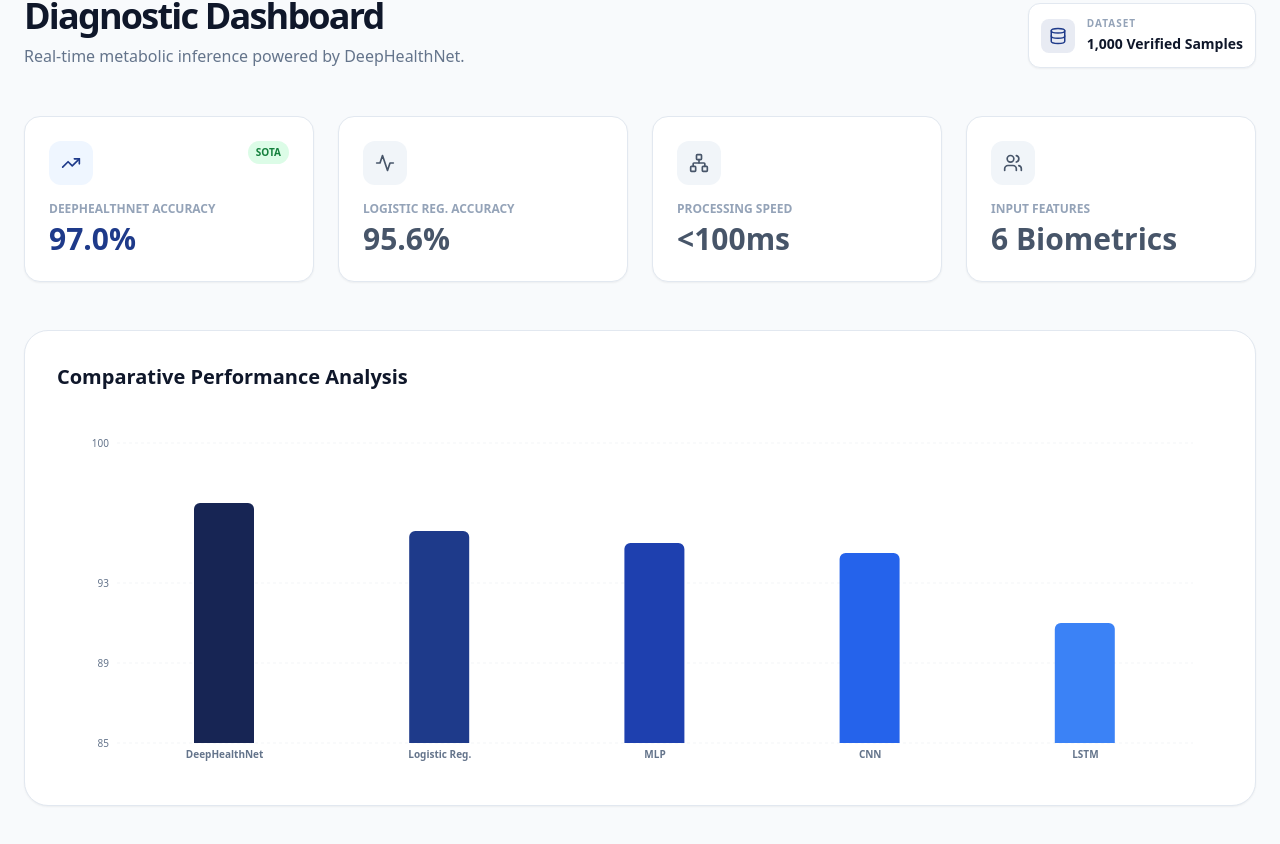
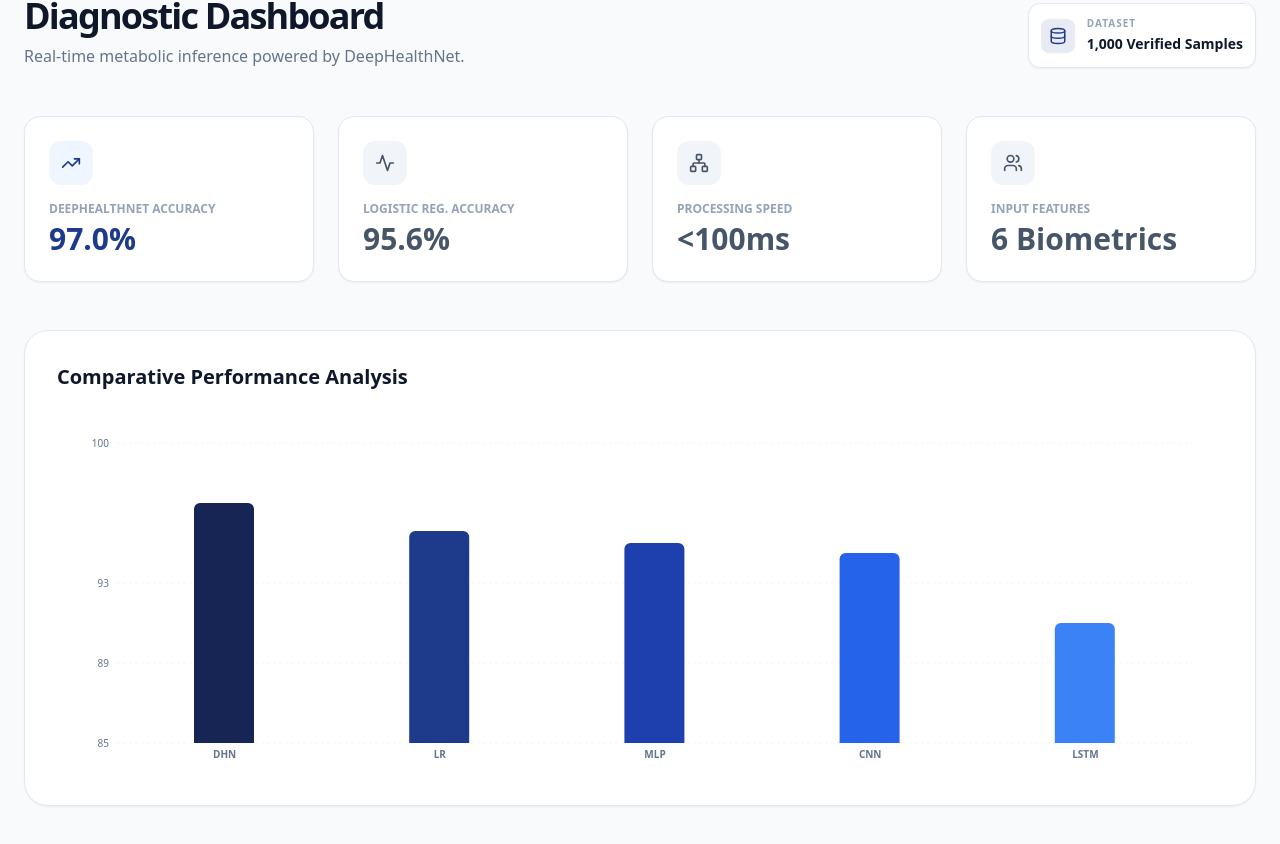
Before and after one commit to Sirichandanakota/Obesity_Prediction_with_Research_Paper_, a React (Vite) app: page / in a window 1280 px wide. Shown: the part 781-1625 px from the top of the page. Built offline with nearby package versions, Linux system fonts and the light colour scheme.

Commit message:
Update App.jsx

```diff
--- a/App.jsx
+++ b/App.jsx
@@ -13,8 +13,8 @@ import {
 // --- DATA ---
 // Updated colors to fade from Dark Blue to Lighter Blue based on accuracy
 const MODEL_STATS = [
-  { name: 'DeepHealthNet', acc: 97.00, p: 0.97, r: 0.97, f1: 0.97, color: '#172554' }, // Blue 950
-  { name: 'Logistic Reg.', acc: 95.60, p: 0.97, r: 0.95, f1: 0.96, color: '#1e3a8a' }, // Blue 900
+  { name: 'DHN', acc: 97.00, p: 0.97, r: 0.97, f1: 0.97, color: '#172554' }, // Blue 950
+  { name: 'LR', acc: 95.60, p: 0.97, r: 0.95, f1: 0.96, color: '#1e3a8a' }, // Blue 900
   { name: 'MLP', acc: 95.00, p: 0.95, r: 0.94, f1: 0.95, color: '#1e40af' }, // Blue 800
   { name: 'CNN', acc: 94.50, p: 0.95, r: 0.93, f1: 0.94, color: '#2563eb' }, // Blue 600
   { name: 'LSTM', acc: 91.00, p: 0.93, r: 0.88, f1: 0.90, color: '#3b82f6' }, // Blue 500
@@ -355,7 +355,6 @@ const App = () => {
                   <div key={idx} className="bg-white dark:bg-slate-900 border border-slate-200 dark:border-slate-800 p-6 rounded-2xl shadow-sm transition-all duration-300 hover:shadow-xl hover:scale-105 select-none">
                     <div className="flex justify-between items-start mb-4">
                        <div className={`p-3 rounded-xl ${m.bg} ${m.c}`}><m.i size={20}/></div>
-                       {idx === 0 && <span className="bg-green-100 text-green-700 text-[10px] font-bold px-2 py-1 rounded-full">SOTA</span>}
                     </div>
                     <p className="text-xs font-black text-slate-400 uppercase mb-1">{m.l}</p>
                     <p className={`text-3xl font-black ${m.c}`}>{m.v}</p>
@@ -406,7 +405,7 @@ const App = () => {
                      <div className="relative z-10 space-y-6">
                         <div className="flex flex-wrap items-center gap-3 mb-4">
                           <span className="bg-blue-100 text-blue-800 text-xs font-bold px-3 py-1 rounded-full uppercase tracking-wider flex items-center gap-2 select-none">
-                            <Calendar size={12} /> Date: Jan 2025
+                            <Calendar size={12} /> IEEE Published Date: Jan 26th, 2026
                           </span>
                           <span className="text-slate-400 text-xs font-bold uppercase tracking-wider select-none">Document #11348622</span>
                         </div>
```
